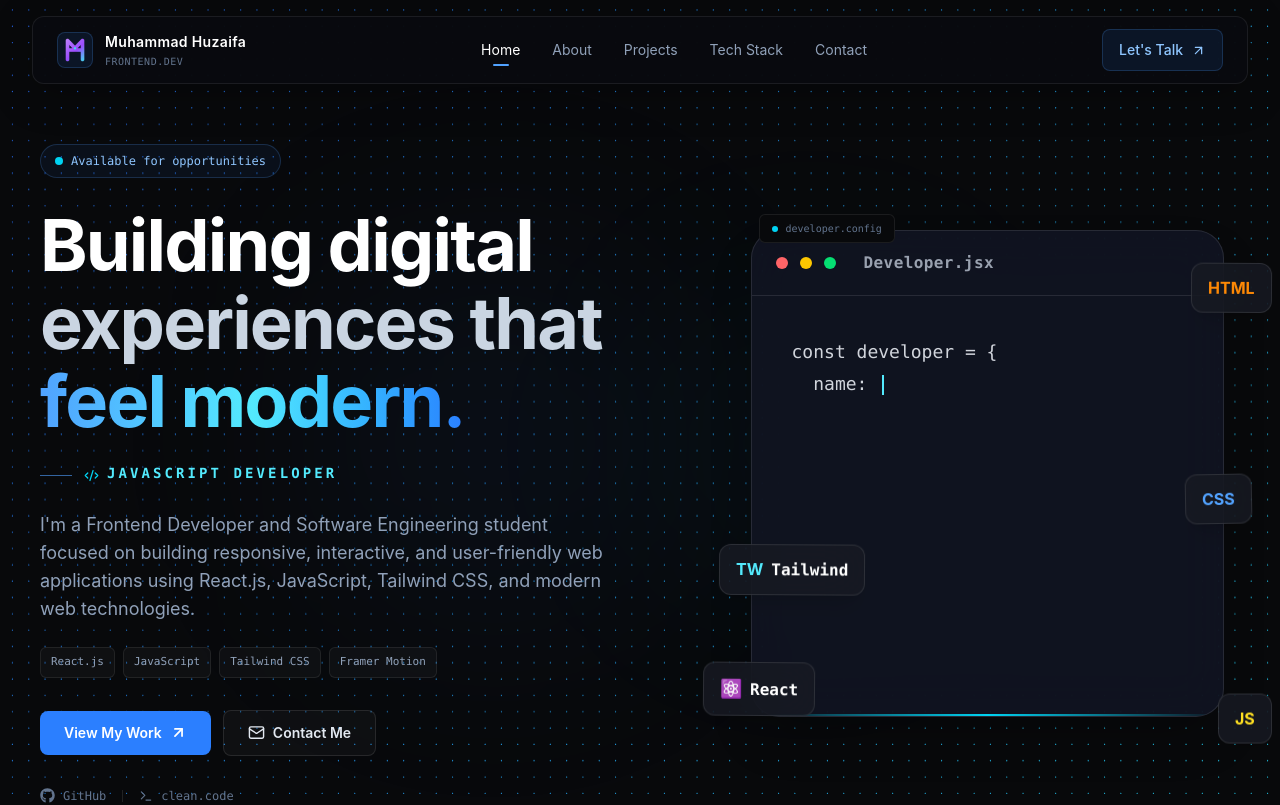
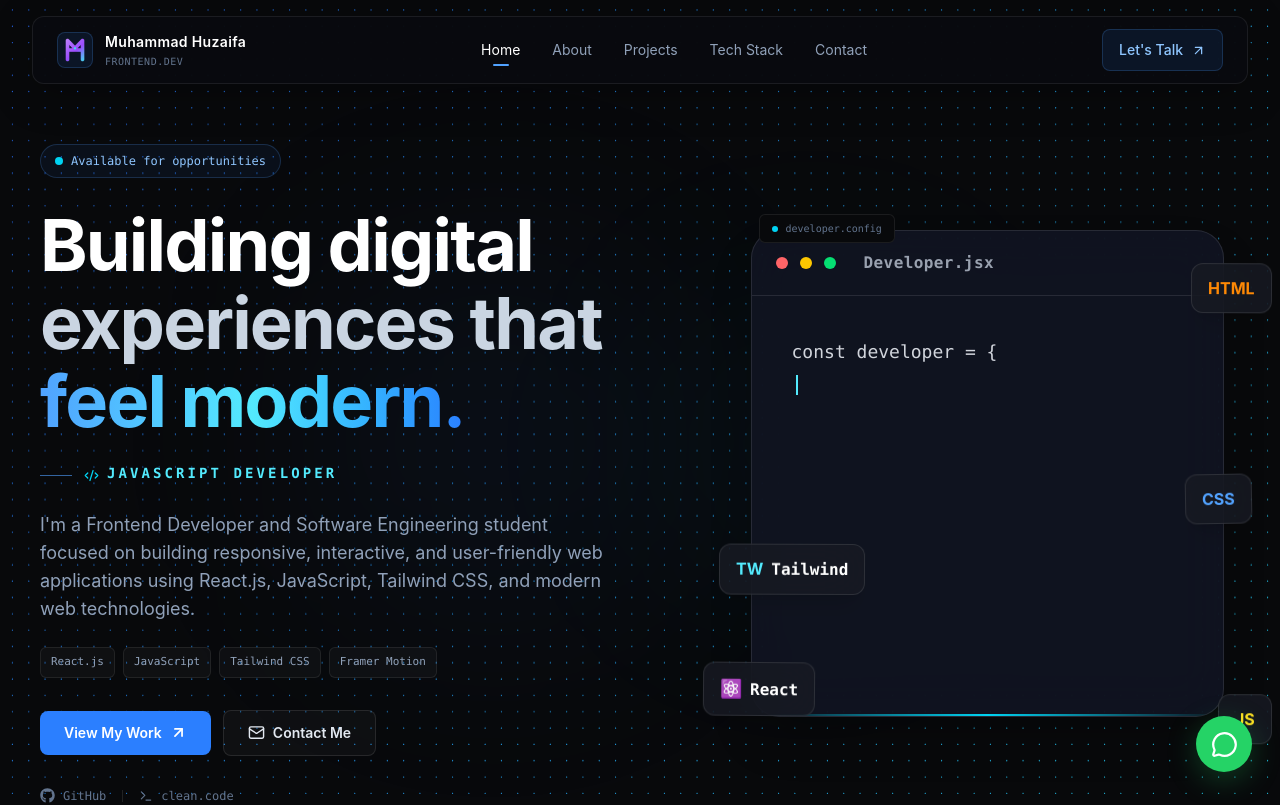
Before and after one commit to izafi/muhammad-huzaifa-portfolio, a React (Vite) app: page / in a window 1280 px wide. Shown: the top 805 px of the page. Built offline with nearby package versions, Linux system fonts and the light colour scheme.

Commit message:
feat: add SmoothScroll and WhatsAppButton components, update App structure, and enhance Footer with new contact details

```diff
--- a/src/App.jsx
+++ b/src/App.jsx
@@ -1,23 +1,30 @@
-import React from 'react'
-import Navbar from './components/Navbar'
-import Hero from './components/Hero'
-import About from './components/About'
-import Projects from './components/Projects'
-import Technologies from './components/Technologies'
-import Contact from './components/Contact'
+import React from "react";
+import Navbar from "./components/Navbar";
+import Hero from "./components/Hero";
+import About from "./components/About";
+import Projects from "./components/Projects";
+import Technologies from "./components/Technologies";
+import Contact from "./components/Contact";
+import Footer from "./components/Footer";
+import SmoothScroll from "./components/SmoothScroll";
+import WhatsAppButton from "./components/WhatsAppButton";
 
 const App = () => {
   return (
     <div>
-      <Navbar/>
-      <Hero/>
-      <About/>
-      <Projects/>
-      <Technologies/>
-    <Contact/>
+      <SmoothScroll />
 
+      <Navbar />
+      <Hero />
+      <About />
+      <Projects />
+      <Technologies />
+      <Contact />
+      <Footer />
+
+      <WhatsAppButton />
     </div>
-  )
-}
+  );
+};
 
-export default App
+export default App;
--- a/src/components/Footer.jsx
+++ b/src/components/Footer.jsx
@@ -32,7 +32,7 @@
               className="group inline-flex items-center gap-3"
             >
               <div className="flex h-10 w-10 items-center justify-center rounded-xl border border-cyan-400/20 bg-cyan-400/[0.06] text-cyan-400 transition-all duration-300 group-hover:border-cyan-400/40 group-hover:bg-cyan-400/10">
-                <Code2 size={19} />
+                <img src="/logo.png" alt="" />
               </div>
 
               <div>
@@ -107,13 +107,13 @@
                 />
 
                 <span className="text-sm text-white/40 transition-colors duration-300 group-hover:text-white/70">
-                  your-email@gmail.com
+                  huzaifazafi156@gmail.com
                 </span>
               </a>
 
               {/* Phone */}
               <a
-                href="tel:+92XXXXXXXXXX"
+                href="tel:+923248808972"
                 className="group flex items-start gap-3"
               >
                 <Phone
@@ -122,7 +122,7 @@
                 />
 
                 <span className="text-sm text-white/40 transition-colors duration-300 group-hover:text-white/70">
-                  +92 XXX XXXXXXX
+                  +92 324 8808971
                 </span>
               </a>
 
--- /dev/null
+++ b/src/components/SmoothScroll.jsx
@@ -0,0 +1,39 @@
+import { useEffect } from "react";
+
+const SmoothScroll = () => {
+  useEffect(() => {
+    const handleAnchorClick = (e) => {
+      const link = e.target.closest('a[href^="#"]');
+
+      if (!link) return;
+
+      const targetId = link.getAttribute("href");
+
+      if (!targetId || targetId === "#") return;
+
+      const target = document.querySelector(targetId);
+
+      if (!target) return;
+
+      e.preventDefault();
+
+      target.scrollIntoView({
+        behavior: "smooth",
+        block: "start",
+      });
+
+      // URL hash update without jumping
+      window.history.pushState(null, "", targetId);
+    };
+
+    document.addEventListener("click", handleAnchorClick);
+
+    return () => {
+      document.removeEventListener("click", handleAnchorClick);
+    };
+  }, []);
+
+  return null;
+};
+
+export default SmoothScroll;
--- /dev/null
+++ b/src/components/WhatsAppButton.jsx
@@ -0,0 +1,37 @@
+import React from "react";
+import { MessageCircle } from "lucide-react";
+
+const WhatsAppButton = () => {
+  const phoneNumber = "923248808971";
+  const message = "Hello Muhammad Huzaifa, I would like to discuss a project.";
+
+  const whatsappLink = `https://wa.me/${phoneNumber}?text=${encodeURIComponent(
+    message
+  )}`;
+
+  return (
+    <a
+      href={whatsappLink}
+      target="_blank"
+      rel="noopener noreferrer"
+      aria-label="Chat on WhatsApp"
+      className="group fixed bottom-6 right-6 z-[999] flex h-14 w-14 cursor-pointer items-center justify-center rounded-full bg-[#25D366] text-white shadow-[0_8px_30px_rgba(37,211,102,0.25)] transition-all duration-300 hover:scale-110 hover:shadow-[0_10px_40px_rgba(37,211,102,0.4)] sm:bottom-7 sm:right-7"
+    >
+      {/* Pulse */}
+      <span className="absolute inset-0 -z-10 rounded-full bg-[#25D366] opacity-30 animate-ping" />
+
+      <MessageCircle
+        size={27}
+        strokeWidth={2}
+        className="transition-transform duration-300 group-hover:scale-110"
+      />
+
+      {/* Tooltip */}
+      <span className="pointer-events-none absolute right-[68px] whitespace-nowrap rounded-lg border border-white/[0.08] bg-[#0B0E13] px-3 py-2 text-xs font-medium text-white opacity-0 shadow-xl transition-all duration-300 group-hover:translate-x-0 group-hover:opacity-100 translate-x-2">
+        Chat on WhatsApp
+      </span>
+    </a>
+  );
+};
+
+export default WhatsAppButton;
```
